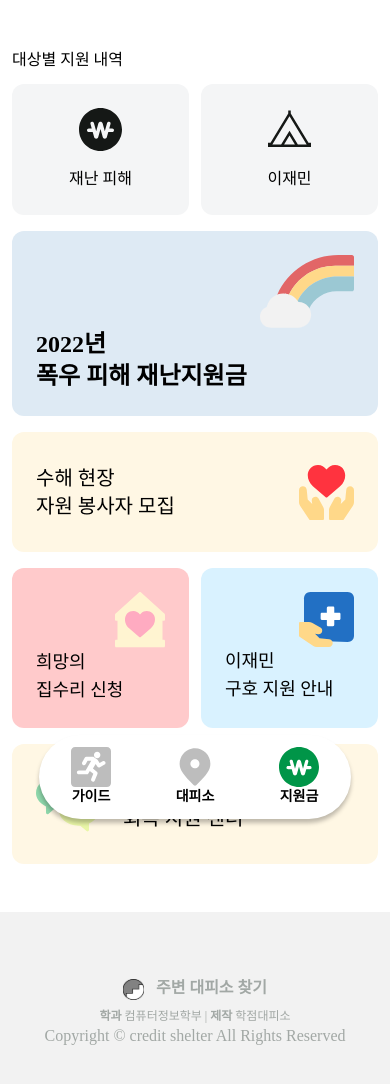
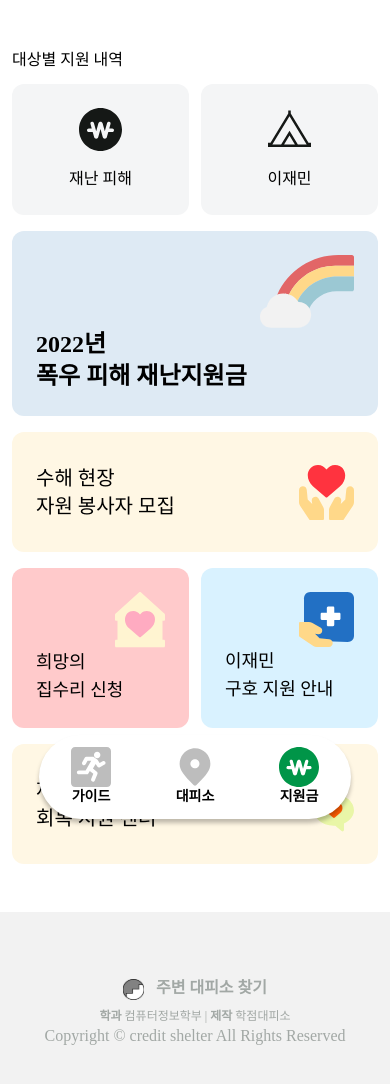
Before and after one commit to charade6/safetymap-nextjs, a Next.js app: page /sptfund in a window 390 px wide. Shown: the top 1084 px of the page. Built offline with nearby package versions, Linux system fonts and the light colour scheme; no server answers; a web font is replaced by a local one.

Commit message:
design: 아이콘 위치변경

```diff
--- a/pages/sptfund/index.tsx
+++ b/pages/sptfund/index.tsx
@@ -81,13 +81,13 @@ const SupportFund: NextPage = () => {
         </a>
         <a
           href="https://www.redcross.or.kr/voluntary/recovery_support.do"
-          className="flex items-center col-span-10 md:col-span-5 h-[120px] md:h-fit p-6 md:px-8 rounded-xl bg-[#FFF7E4]"
+          className="flex flex-row-reverse md:flex-row items-center justify-between md:justify-start col-span-10 md:col-span-5 h-[120px] md:h-fit p-6 md:px-8 rounded-xl bg-[#FFF7E4]"
           target="_blank"
           rel="noopener noreferrer"
         >
           <ImportIcon
             icon="icon-heartcommunication"
-            className="mr-6 w-fit h-[55px] md:h-[52px]"
+            className="md:mr-6 w-fit h-[55px] md:h-[52px]"
             viewBox="0 0 79 69"
           />
           <h2 className="hidden text-xl font-medium md:block">
```
